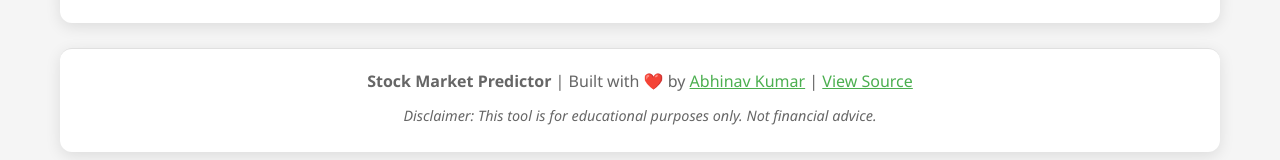
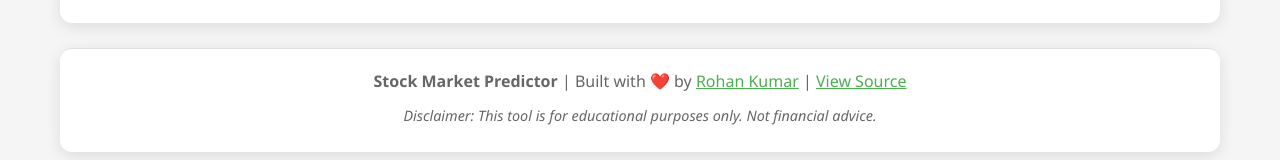
Before and after one commit to rohan911438/Stock-price-prediction, a plain HTML site: page index.html in a window 1280 px wide. Shown: the part 3325-3485 px from the top of the page. Drawn offline with nearby package versions, Linux system fonts and the light colour scheme; animation ran at ten frames a second.

Commit message:
ho rha bhai

```diff
--- a/assets/css/style.css
+++ b/assets/css/style.css
@@ -1,5 +1,5 @@
 /* Stock Market Predictor - Main Stylesheet */
-/* Author: Abhinav Kumar */
+/* Author: Rohan Kumar */
 
 /* Reset and Base Styles */
 * {
--- a/assets/js/app.js
+++ b/assets/js/app.js
@@ -1,6 +1,6 @@
 /**
  * Stock Market Predictor - Main JavaScript File
- * Author: Abhinav Kumar
+ * Author: Rohan Kumar
  * Description: Handles stock data fetching, processing, and visualization
  */
 
--- a/index.html
+++ b/index.html
@@ -6,7 +6,7 @@
     <title>Stock Market Predictor | AI-Powered Financial Analysis</title>
     <meta name="description" content="Advanced stock market prediction tool with interactive charts, moving averages, and AI-powered price forecasting">
     <meta name="keywords" content="stock market, prediction, AI, machine learning, financial analysis, charts">
-    <meta name="author" content="Abhinav Kumar">
+    <meta name="author" content="Rohan Kumar">
 
     <!-- External Libraries -->
     <script src="https://cdn.jsdelivr.net/npm/@tensorflow/tfjs@4.0.0/dist/tf.min.js"></script>
@@ -112,7 +112,7 @@
     <footer class="container" style="text-align: center; color: #666; border-top: 1px solid #e0e0e0; padding-top: 20px;">
         <p>
             <strong>Stock Market Predictor</strong> |
-            Built with ❤️ by <a href="https://github.com/rohan911438" target="_blank" style="color: #4CAF50;">Abhinav Kumar</a> |
+            Built with ❤️ by <a href="https://github.com/rohan911438" target="_blank" style="color: #4CAF50;">Rohan Kumar</a> |
             <a href="https://github.com/rohan911438/Stock-price-prediction" target="_blank" style="color: #4CAF50;">View Source</a>
         </p>
         <p style="font-size: 0.9em; margin-top: 10px;">
```
Also changed, not shown: 1 other file.
